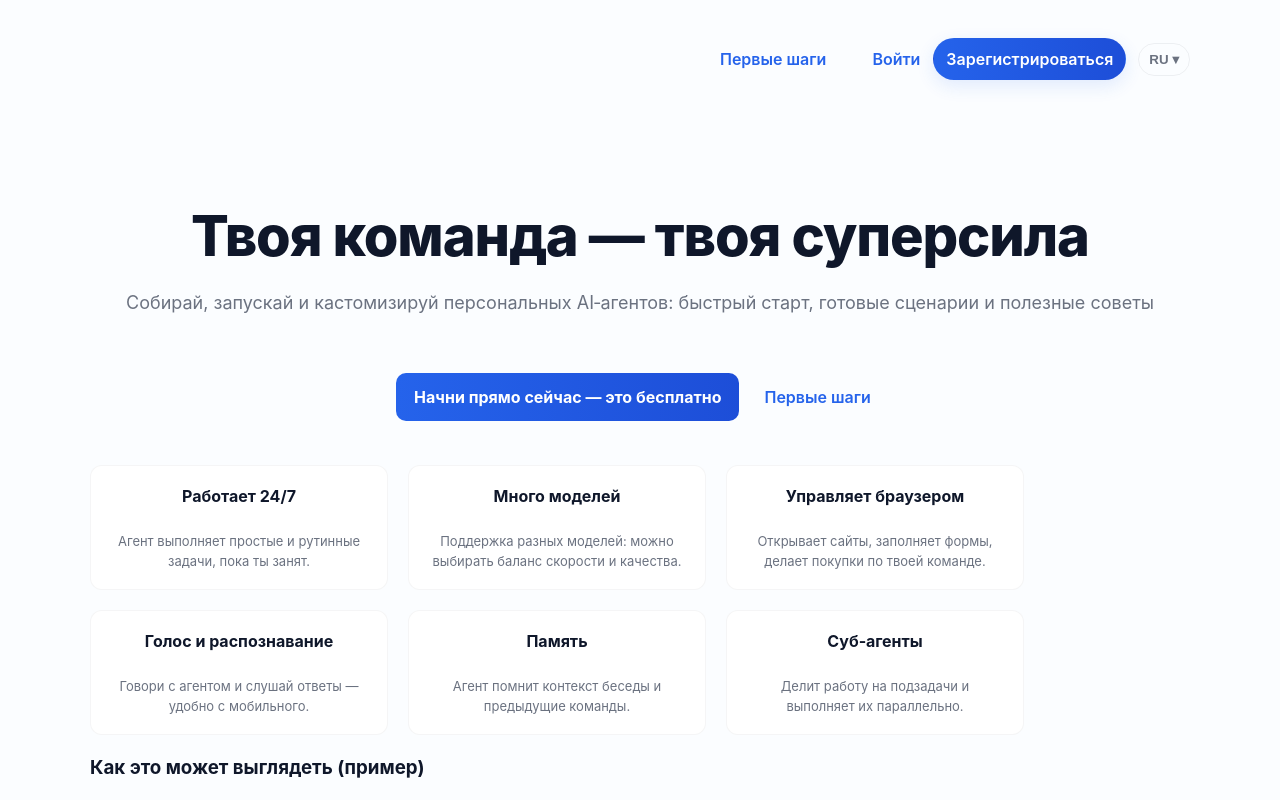
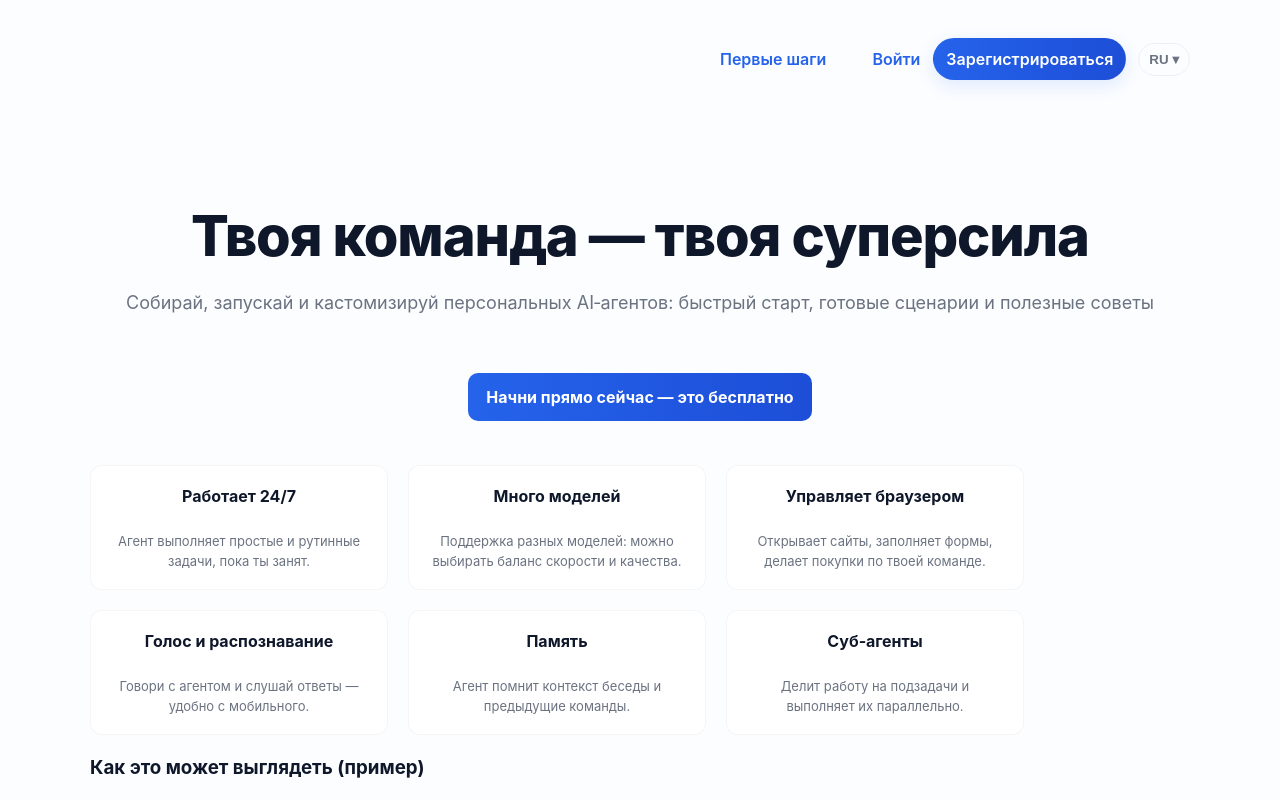
Before and after one commit to novaaurelis/nova-ai-agents-site-backup, a Next.js app: page /ru in a window 1280 px wide. Shown: the top 800 px of the page. Built offline with nearby package versions, Linux system fonts and the light colour scheme.

Commit message:
chore: remove 'First steps' CTA from hero (kept in header only)

```diff
--- a/pages/en/index.js
+++ b/pages/en/index.js
@@ -65,7 +65,6 @@ export default function EnHome(){
         <div className="hero-cta">
           <div style={{display:'flex',gap:12,justifyContent:'center',flexWrap:'wrap'}}>
             <Link href="/en/dashboard" className="button">Get started right now — it's free</Link>
-            <Link href="/en/modules/first-steps" className="nav-button">First steps</Link>
           </div>
         </div>
 
--- a/pages/ru/index.js
+++ b/pages/ru/index.js
@@ -16,7 +16,6 @@ export default function RuHome(){
         <div className="hero-cta">
           <div style={{display:'flex',gap:12,justifyContent:'center',flexWrap:'wrap'}}>
             <Link href="/ru/dashboard" className="button">Начни прямо сейчас — это бесплатно</Link>
-            <Link href="/ru/modules/first-steps" className="nav-button">Первые шаги</Link>
           </div>
         </div>
 
```
